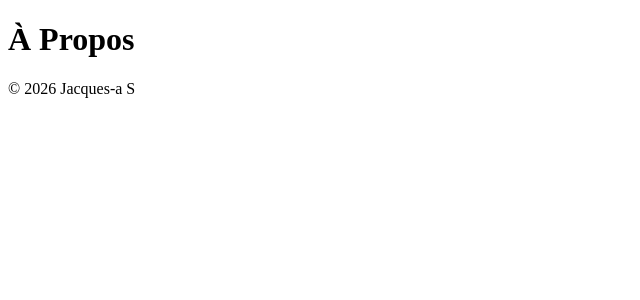
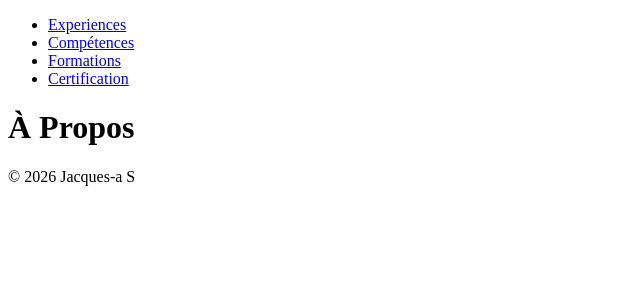
Before and after one commit to sidnou/Portfolio, a Django app: page /a-propos/ in a window 1280 px wide. Shown: the top 300 px of the page, without its empty margins (0-640 px from the left). Run offline with Django 5.2, Linux system fonts and the light colour scheme.

Commit message:
Mise à jour de la structure de base : ajout d'un menu dynamique dans menus.html et intégration dans base.html, avec correction des clés dans views.py

```diff
--- a/portfolio/apps/core/views.py
+++ b/portfolio/apps/core/views.py
@@ -1,7 +1,7 @@
 from django.shortcuts import render
 
 MENUS = {
-    "ExperienceS":"{% url 'experiences' %}",
+    "Experiences":"{% url 'experiences' %}",
     "Competences":"{% url 'Competences' %}",
     "Certifications":"",
     "Formations":"",
@@ -12,7 +12,8 @@ MENUS = {
 def accueil(request):
     context = {
         "Titre" : "Portfolio",
-        "Version" : "0.0.01"
+        "Version" : "0.0.01",
+        "menus" : MENUS,
     }
     return render(request,'core/index.html',context)
 
--- a/portfolio/templates/base.html
+++ b/portfolio/templates/base.html
@@ -5,12 +5,15 @@
     <title>{{ Titre }}</title>
 </head>
 <body>
+
 <div>
     {% include "menus.html" %}
 </div>
-{% block content %}
+<div>
+    {% block content %}
 
-{% endblock %}
+    {% endblock %}
+</div>
 <footer>
     <p>© 2026 Jacques-a S</p>
 </footer>
--- a/portfolio/templates/menus.html
+++ b/portfolio/templates/menus.html
@@ -1,5 +1,8 @@
 <div>
-    {% for menu in menus %}
-        <a href="{{ menu.url }}">{{ menu.name }}</a>
-    {% endfor %}
+    <ul>
+        <li><a href="{% url 'experiences' %}">Experiences</a></li>
+        <li><a href="{% url 'competences' %}">Compétences</a></li>
+        <li><a href="{% url 'formations' %}">Formations</a></li>
+        <li><a href="{% url 'certificats' %}">Certification</a></li>
+    </ul>
 </div>
```
